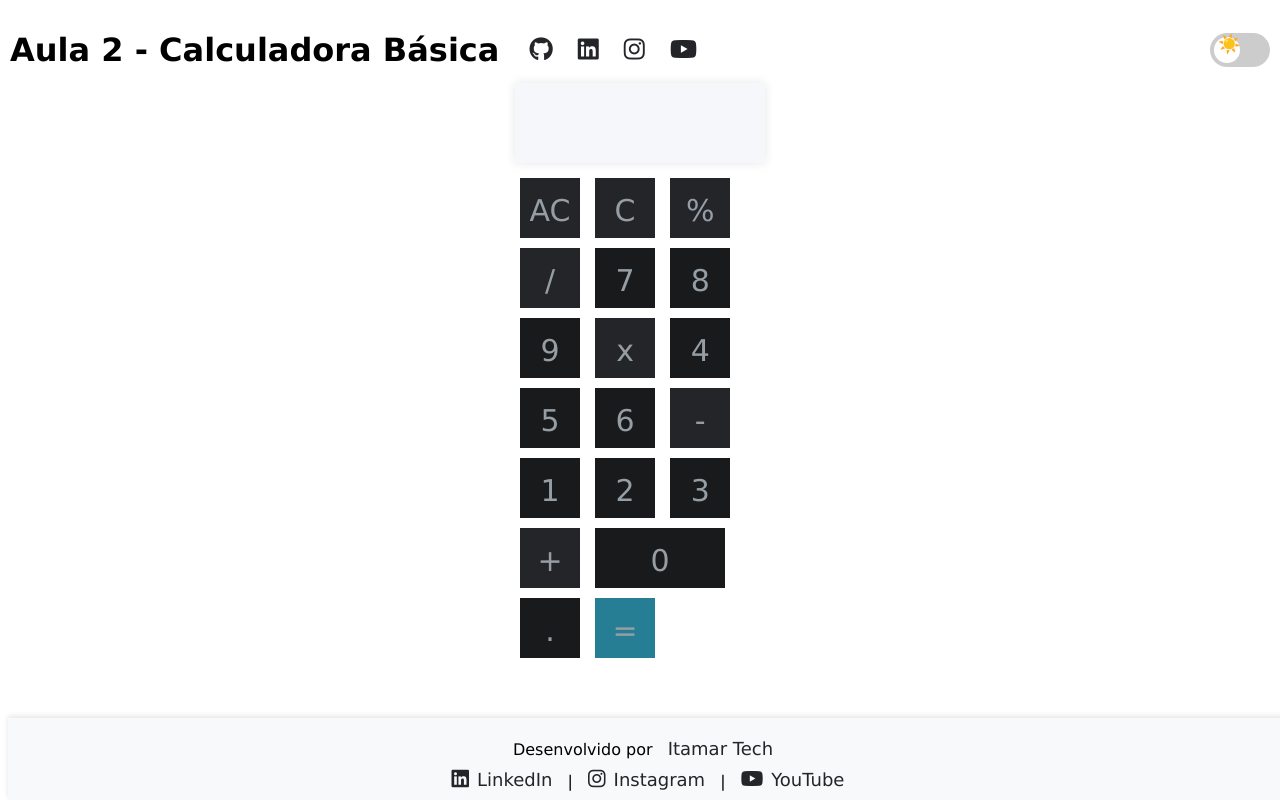
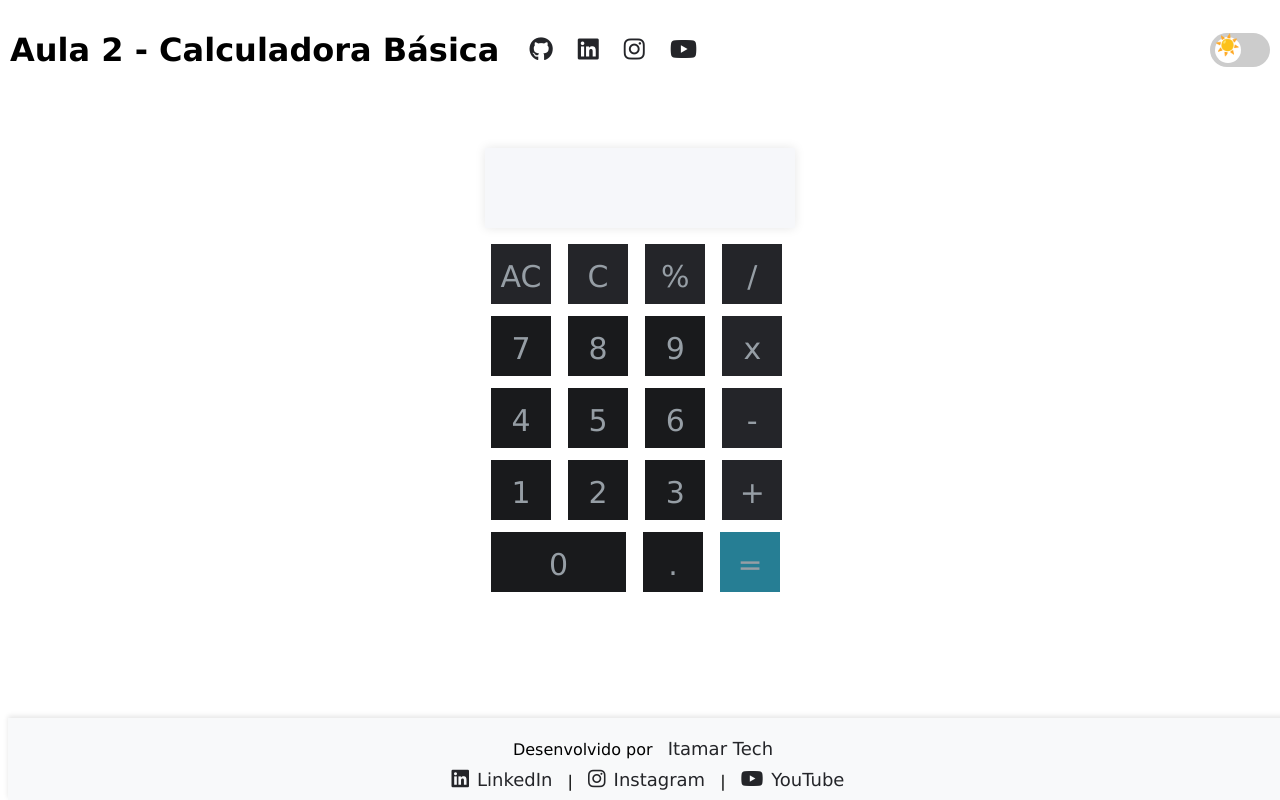
Before and after one commit to itamar-tech/aulas-de-programacao, a plain HTML site: page Aula 2/Calculator/code/index.html in a window 1280 px wide. Drawn offline with Linux system fonts and the light colour scheme.

Commit message:
Reajuste na calculadora, posições no css e inclusão da apresentação, ajuste no modo dark e clean

```diff
--- a/Aula 2/Calculator/code/style.css
+++ b/Aula 2/Calculator/code/style.css
@@ -60,7 +60,7 @@ body.dark-theme {
 }
 
 .calculator {
-    width: 250px;
+    width: 310px;
 }
 
 .numeric {
@@ -72,7 +72,7 @@ body.dark-theme {
     font-size: 30px;
     text-align: center;
     vertical-align: middle !important;
-    margin: 5px;
+    margin: 6px;
     padding-top: 15px;
     cursor: pointer;
     transition: background 0.3s, color 0.3s;
@@ -81,10 +81,11 @@ body.dark-theme {
 .numeric:active {
     background: #f0f0f5 !important;
     color: #191a1c !important;
+
 }
 
 .zero {
-    width: 130px !important;
+    width: 135px !important;
 }
 
 .action {
@@ -163,7 +164,7 @@ body.light-theme .acc {
     content: "";
     height: 26px;
     width: 26px;
-    left: 4px;
+    left: 5px;
     bottom: 4px;
     background-color: white;
     transition: .4s;
@@ -183,16 +184,16 @@ input:checked + .slider:before {
 
 .icon {
     position: absolute;
-    font-size: 18px;
+    font-size: 20px;
 }
 
 input:checked + .slider .moon {
-    right: 8px;
+    right: 5px;
     display: block;
 }
 
 input:not(:checked) + .slider .sun {
-    left: 8px;
+    left: 5px;
     display: block;
 }
 
```
Also changed, not shown: 1 other file.
